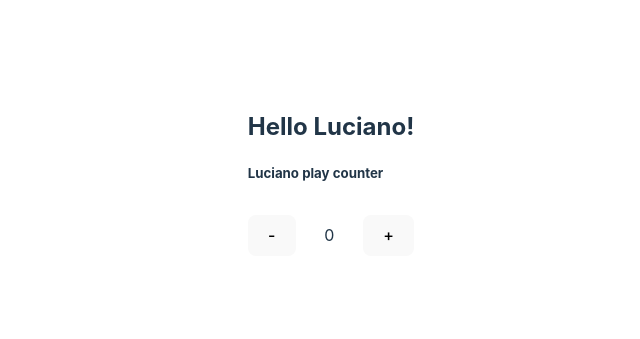
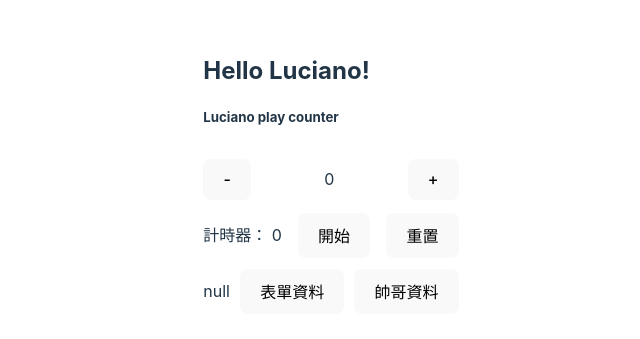
Before and after one commit to Luciano0322/react_course_vite, a React (Vite) app in the folder beginner/: page / in a window 1280 px wide. Shown: the part 221-560 px from the top of the page, without its empty margins (309-949 px from the left). Built offline with nearby package versions, Linux system fonts and the light colour scheme.

Commit message:
lesson 4 useEffect 詳細解釋與示範

```diff
--- /dev/null
+++ b/beginner/public/bello.json
@@ -0,0 +1,4 @@
+{
+  "firstname": "Luciano",
+  "lastname": "Lee"
+}
--- a/beginner/src/App.tsx
+++ b/beginner/src/App.tsx
@@ -1,5 +1,6 @@
 import { useState } from "react"
 import Counter from "./components/Counter";
+import UseEffectExample from "./components/UseEffectExample";
 
 const username = 'Luciano';
 
@@ -11,6 +12,7 @@ function App() {
         Hello {username}!
       </h2>
       <Counter user={username} />
+      <UseEffectExample/>
     </div>
   )
 }
--- /dev/null
+++ b/beginner/src/components/UseEffectExample.tsx
@@ -0,0 +1,58 @@
+import { FC, useEffect, useState } from 'react'
+import { useFetch } from '../hooks/useFetch';
+
+const UseEffectExample: FC = () => {
+  const [start, setStart] = useState<boolean>(false)
+  const [count, setCount] = useState(0);
+  // 這裡介紹另一個重點的 hook function，
+  // 他是帶有 dependencies array，的 hook function
+  // 但他的本質是處理 side Effect，like it's name
+  // 算是比較複雜一點的 hook
+  // 可以參考更詳細的解釋 https://dmitripavlutin.com/react-useeffect-explanation/
+  useEffect(() => {
+    // 這裡的第一個參數是擺 update function, 也就是我們一般想要自動某個 stateChange 事件的做法。
+    if(start) {
+      // 這裡會需要一個判斷是來做阻隔，以免造成無線迴圈
+      // 接著就是你想要處理的 side effect
+      const timer = window.setInterval(() => {
+        setCount((pre) => pre + 1)
+      }, 1000)
+      // 這邊的return 代表的是原本 class component 的 componentWillUnmount() 的地方
+      return () => window.clearInterval(timer)
+    }
+    // 第二個參數為 dependencies array，再陣列裡面的參數會使得 useEffect 去判斷該欄位的執事否需要更新，
+    // 如果需要則會依據該參數是否更新而觸發第一個帶入的 update function 而執行重新渲染。
+  }, [start])
+  // 這裡留有一個比較進階的用法，也許可以解答一些人在使用這個 hook 所面臨到的問題。
+  // 首先我們先做一個 custom hook 來模擬一般常用的情境，請各位照著檔案路徑移動到 useFetch 的檔案中查看
+  const [url, setUrl] = useState<string | null>(null)
+  const { data } = useFetch({url, onSuccess: () => console.log('succee')})
+
+  return (
+    <>
+      <div className='f-b-c'>
+        <p>
+          {`計時器： ${count}`}
+        </p>
+        <button
+          onClick={() => setStart(!start)}
+          style ={{
+            margin: '0 1rem'
+          }}
+        >
+          {start ? `暫停`:`開始`}
+        </button>
+        <button onClick={() => setCount(0)}>重置</button>
+      </div>
+      <div className='f-b-c'>
+        <p>
+          {JSON.stringify(data)}
+        </p>
+        <button onClick={() => setUrl('/peoples.json')}>表單資料</button>
+        <button onClick={() => setUrl('/bello.json')}>帥哥資料</button>
+      </div>
+    </>
+  )
+}
+
+export default UseEffectExample
--- /dev/null
+++ b/beginner/src/hooks/useFetch.ts
@@ -0,0 +1,63 @@
+import { useEffect, useLayoutEffect, useRef, useState } from "react"
+
+const useCallbackRef = (callback: any) => {
+  const callbackRef = useRef(callback)
+  useLayoutEffect(() => {
+    callbackRef.current = callback
+  }, [callback]);
+}
+
+export const useFetch = (options: any) => {
+  const [data, setData] = useState(null)
+  // for onSuccess
+  const savedOnSuccess = useCallbackRef(options.onSuccess)
+
+  // 這個 hook 之後有機會會提到，簡單來說他會比 useEffect 執行來得早一點
+  // useLayoutEffect(() => {
+  //   savedOnSuccess.current = options.onSuccess
+  // }, [options.onSuccess]);
+  // 這裡我把它拆出在上面來執行
+
+  // 一般常見的錯誤用法：沒有給他 dependencies array
+  // useEffect(() => {
+  //   console.log('useFetch useEffect');
+  //   fetch(options.url)
+  //   .then((res) => res.json())
+  //   .then(setData)
+  // })
+  // 拿一次的解套方案
+  // useEffect(() => {
+  //   console.log('useFetch useEffect');
+  //   fetch(options.url)
+  //   .then((res) => res.json())
+  //   .then((json) => setData(json))
+  // },[])
+  // 讓他能夠依據帶入的參數改變拿取的 api url，讓這個 custom hook 更具有彈性
+  // 下面的範例也是一個常見的錯誤
+  // useEffect(() => {
+  //   if(options.url) {
+  //     console.log('useFetch useEffect');
+  //     fetch(options.url)
+  //     .then((res) => res.json())
+  //     .then((json) => setData(json))
+  //   }
+  // },[options])
+  // 這個錯誤很常見，主要是 javascript 本身比較機制的問題，在 dependencies array 中的機制採 shallow compare：
+  // 除 function, object, array 以外，都是 by value
+  // 那上述三種，則是採 by reference, 你可以採 useMemo hook 的方式封裝你的 options boject
+  // 或是直接往下取到 url 字串來做比對，如下
+  useEffect(() => {
+    if(options.url) {
+      console.log('useFetch useEffect');
+      fetch(options.url)
+      .then((res) => res.json())
+      .then((json) => {
+        // 這裡為另外一個常見可能的錯誤
+        options.onSuccess?.(json)
+        setData(json)
+      })
+    }
+  },[options.url])
+
+  return { data };
+}
```
Also changed, not shown: beginner/public/peoples.json (added, +19 -0 lines).
